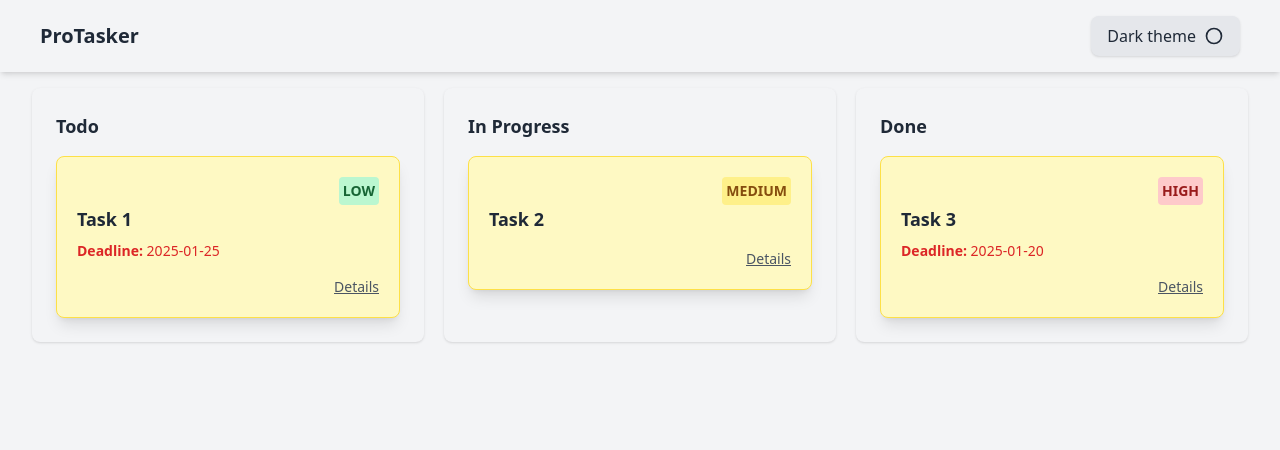
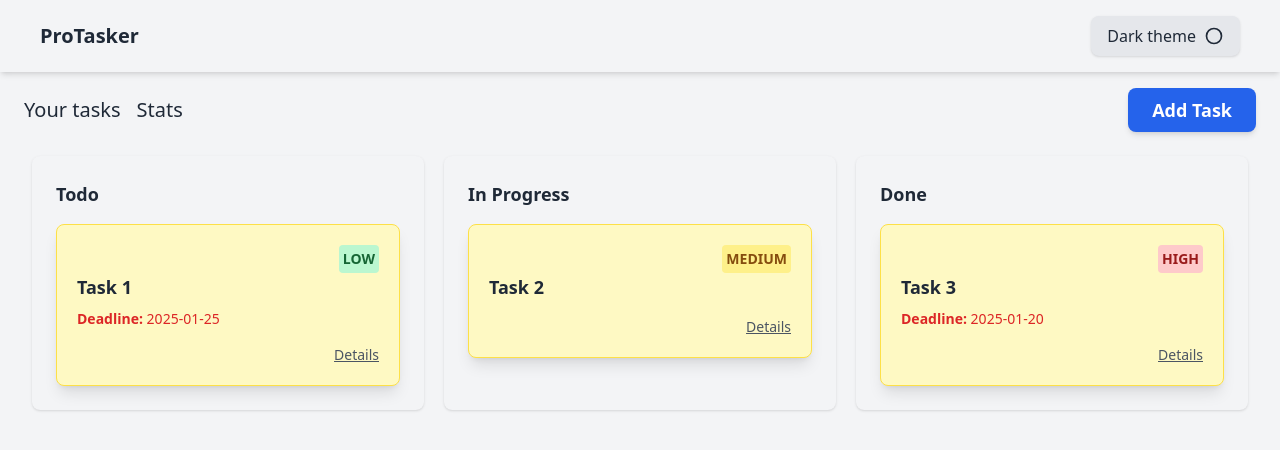
Before and after one commit to adrianrakiec/ProTasker, a React (Vite) app: page / in a window 1280 px wide. Shown: the top 450 px of the page. Built offline with nearby package versions, Linux system fonts and the light colour scheme.

Commit message:
refactor: create new navbar and rename old navbar to topbar

```diff
--- a/src/App.tsx
+++ b/src/App.tsx
@@ -1,13 +1,13 @@
 import { useDarkMode } from './hooks/useDarkMode';
 import { Outlet } from 'react-router';
-import { Navbar } from './components/Navbar';
+import { Topbar } from './components/Topbar';
 
 export const App = () => {
 	const { isDarkMode, toggleTheme } = useDarkMode();
 
 	return (
 		<div className='min-h-screen bg-gray-100 dark:bg-gray-900 text-gray-900 dark:text-gray-100'>
-			<Navbar toggleTheme={toggleTheme} isDarkMode={isDarkMode} />
+			<Topbar toggleTheme={toggleTheme} isDarkMode={isDarkMode} />
 			<Outlet />
 		</div>
 	);
--- a/src/components/Navbar.tsx
+++ b/src/components/Navbar.tsx
@@ -1,61 +1,18 @@
-import React from 'react';
-import { Wrapper } from './Wrapper';
+import { NavLink } from 'react-router';
 
-interface NavbarProps {
-	toggleTheme: () => void;
-	isDarkMode: boolean;
-}
-
-export const Navbar: React.FC<NavbarProps> = ({ toggleTheme, isDarkMode }) => {
-	return (
-		<nav className='bg-gray-100 dark:bg-gray-800 px-6 py-4 shadow-md'>
-			<Wrapper>
-				<div className='flex items-center justify-between'>
-					<div className='text-xl font-bold text-gray-800 dark:text-gray-100'>
-						ProTasker
-					</div>
-
-					<button
-						onClick={toggleTheme}
-						className='flex items-center space-x-2 px-4 py-2 bg-gray-200 dark:bg-gray-700 text-gray-800 dark:text-gray-100 rounded-lg shadow hover:bg-gray-300 dark:hover:bg-gray-600 transition'
-					>
-						<span>{isDarkMode ? 'Light theme' : 'Dark theme'}</span>
-						<span>
-							{isDarkMode ? (
-								<svg
-									xmlns='http://www.w3.org/2000/svg'
-									className='h-5 w-5'
-									fill='none'
-									viewBox='0 0 24 24'
-									stroke='currentColor'
-									strokeWidth='2'
-								>
-									<path
-										strokeLinecap='round'
-										strokeLinejoin='round'
-										d='M12 3v1m0 16v1m9-9h-1M4 12H3m16.364-7.364l-.707.707M6.343 17.657l-.707.707m12.728 0l-.707-.707M6.343 6.343l-.707-.707'
-									/>
-								</svg>
-							) : (
-								<svg
-									xmlns='http://www.w3.org/2000/svg'
-									className='h-5 w-5'
-									fill='none'
-									viewBox='0 0 24 24'
-									stroke='currentColor'
-									strokeWidth='2'
-								>
-									<path
-										strokeLinecap='round'
-										strokeLinejoin='round'
-										d='M12 3c4.97 0 9 4.03 9 9s-4.03 9-9 9a9 9 0 01-9-9c0-4.97 4.03-9 9-9z'
-									/>
-								</svg>
-							)}
-						</span>
-					</button>
-				</div>
-			</Wrapper>
-		</nav>
-	);
-};
+export const Navbar: React.FC = () => (
+	<nav className='flex items-center gap-4 p-2 mt-2 text-xl'>
+		<NavLink to='/' className='text-gray-800 dark:text-white'>
+			Your tasks
+		</NavLink>
+		<NavLink to='/' className='text-gray-800 dark:text-white'>
+			Stats
+		</NavLink>
+		<NavLink
+			to='/create-task'
+			className='ml-auto text-lg font-semibold text-white bg-blue-600 rounded-lg px-6 py-2 hover:bg-blue-700 transition-all duration-300 ease-in-out shadow-md hover:shadow-lg'
+		>
+			Add Task
+		</NavLink>
+	</nav>
+);
--- /dev/null
+++ b/src/components/Topbar.tsx
@@ -0,0 +1,61 @@
+import React from 'react';
+import { Wrapper } from './Wrapper';
+
+interface TopbarProps {
+	toggleTheme: () => void;
+	isDarkMode: boolean;
+}
+
+export const Topbar: React.FC<TopbarProps> = ({ toggleTheme, isDarkMode }) => {
+	return (
+		<nav className='bg-gray-100 dark:bg-gray-800 px-6 py-4 shadow-md'>
+			<Wrapper>
+				<div className='flex items-center justify-between'>
+					<div className='text-xl font-bold text-gray-800 dark:text-gray-100'>
+						ProTasker
+					</div>
+
+					<button
+						onClick={toggleTheme}
+						className='flex items-center space-x-2 px-4 py-2 bg-gray-200 dark:bg-gray-700 text-gray-800 dark:text-gray-100 rounded-lg shadow hover:bg-gray-300 dark:hover:bg-gray-600 transition'
+					>
+						<span>{isDarkMode ? 'Light theme' : 'Dark theme'}</span>
+						<span>
+							{isDarkMode ? (
+								<svg
+									xmlns='http://www.w3.org/2000/svg'
+									className='h-5 w-5'
+									fill='none'
+									viewBox='0 0 24 24'
+									stroke='currentColor'
+									strokeWidth='2'
+								>
+									<path
+										strokeLinecap='round'
+										strokeLinejoin='round'
+										d='M12 3v1m0 16v1m9-9h-1M4 12H3m16.364-7.364l-.707.707M6.343 17.657l-.707.707m12.728 0l-.707-.707M6.343 6.343l-.707-.707'
+									/>
+								</svg>
+							) : (
+								<svg
+									xmlns='http://www.w3.org/2000/svg'
+									className='h-5 w-5'
+									fill='none'
+									viewBox='0 0 24 24'
+									stroke='currentColor'
+									strokeWidth='2'
+								>
+									<path
+										strokeLinecap='round'
+										strokeLinejoin='round'
+										d='M12 3c4.97 0 9 4.03 9 9s-4.03 9-9 9a9 9 0 01-9-9c0-4.97 4.03-9 9-9z'
+									/>
+								</svg>
+							)}
+						</span>
+					</button>
+				</div>
+			</Wrapper>
+		</nav>
+	);
+};
--- a/src/pages/MainPage.tsx
+++ b/src/pages/MainPage.tsx
@@ -2,6 +2,7 @@ import { useState } from 'react';
 import { KanbanBoard } from '../components/KanbanBoard';
 import { Wrapper } from '../components/Wrapper';
 import { Task } from '../types/Task';
+import { Navbar } from '../components/Navbar';
 
 export const MainPage = () => {
 	const [tasks, setTasks] = useState<Task[]>([
@@ -25,6 +26,7 @@ export const MainPage = () => {
 	return (
 		<main>
 			<Wrapper>
+				<Navbar />
 				<KanbanBoard tasks={tasks} setTasks={setTasks} />
 			</Wrapper>
 		</main>
```
